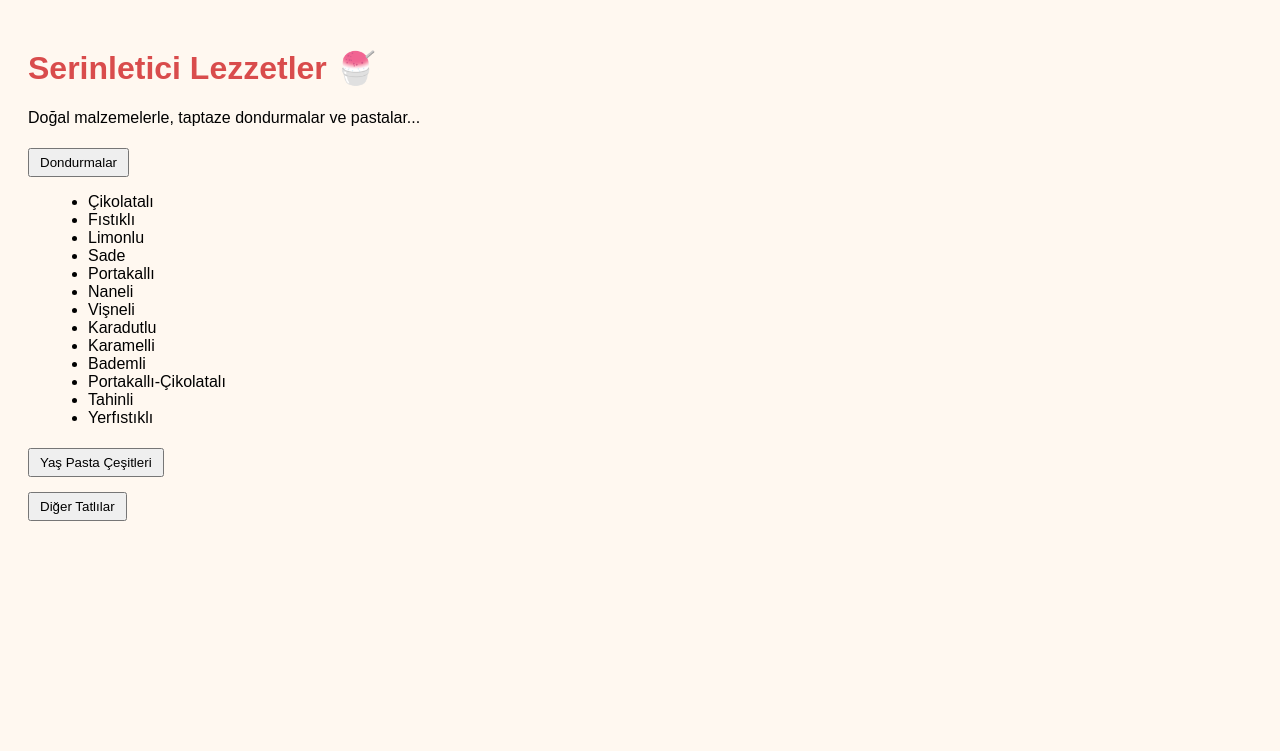
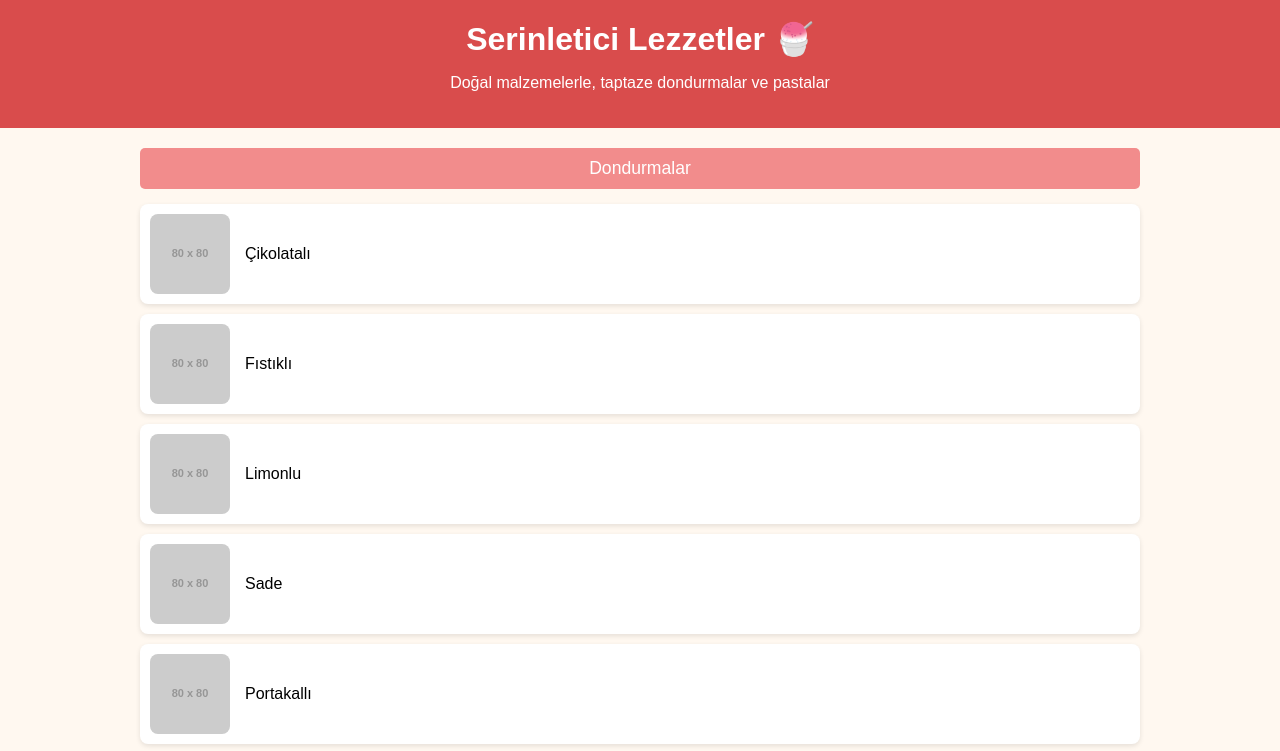
Before and after one commit to efebasar14/TatDondurmaapp, a plain HTML site: page index.html in a window 1280 px wide. Both pictures are taken after a click on the button "Dondurmalar". Shown: the top 751 px of the page. Drawn offline with Linux system fonts and the light colour scheme; placeholder pictures from the web are drawn by us.

Commit message:
Ben zenginim

```diff
--- a/index.html
+++ b/index.html
@@ -3,53 +3,95 @@
 <head>
 <meta charset="UTF-8">
 <meta name="viewport" content="width=device-width, initial-scale=1.0">
-<title>Serinletici Lezzetler</title>
+<title>Serinletici Lezzetler 🍧</title>
 <style>
-  body { font-family: Arial, sans-serif; padding: 20px; background: #fff8f0; }
-  h1 { color: #d94c4c; }
-  .menu-category { margin-bottom: 10px; }
-  .item-list { display: none; margin-left: 20px; }
-  button { padding: 5px 10px; margin-top: 5px; cursor: pointer; }
+  body { font-family: Arial, sans-serif; background: #fff8f0; margin: 0; padding: 0; }
+  header { background: #d94c4c; color: white; padding: 20px; text-align: center; }
+  h1 { margin: 0; font-size: 2em; }
+  .container { padding: 20px; max-width: 1000px; margin: auto; }
+  .menu-category { margin-bottom: 20px; }
+  button {
+    width: 100%;
+    padding: 10px;
+    background: #f28c8c;
+    border: none;
+    color: white;
+    font-size: 1.1em;
+    cursor: pointer;
+    border-radius: 5px;
+    margin-bottom: 5px;
+    transition: background 0.3s;
+  }
+  button:hover { background: #d94c4c; }
+  .item-list { display: none; margin-top: 10px; padding-left: 0; list-style: none; }
+  .item { background: #fff; padding: 10px; margin-bottom: 10px; border-radius: 8px; box-shadow: 0 2px 5px rgba(0,0,0,0.1); display: flex; align-items: center; }
+  .item img { width: 80px; height: 80px; object-fit: cover; border-radius: 8px; margin-right: 15px; }
+  .item div { flex: 1; }
+  a { color: #d94c4c; text-decoration: none; }
+  a:hover { text-decoration: underline; }
+  @media(max-width:600px){
+    .item { flex-direction: column; align-items: flex-start; }
+    .item img { width: 100%; height: auto; margin-bottom: 10px; }
+  }
 </style>
 </head>
 <body>
+
+<header>
   <h1>Serinletici Lezzetler 🍧</h1>
-<p>Doğal malzemelerle, taptaze dondurmalar ve pastalar...</p>
+  <p>Doğal malzemelerle, taptaze dondurmalar ve pastalar</p>
+</header>
 
+<div class="container">
+
+  <!-- Dondurmalar -->
   <div class="menu-category">
     <button onclick="toggleItems('icecream')">Dondurmalar</button>
     <ul id="icecream" class="item-list">
-    <li>Çikolatalı</li>
-    <li>Fıstıklı</li>
-    <li>Limonlu</li>
-    <li>Sade</li>
-    <li>Portakallı</li>
-    <li>Naneli</li>
-    <li>Vişneli</li>
-    <li>Karadutlu</li>
-    <li>Karamelli</li>
-    <li>Bademli</li>
-    <li>Portakallı-Çikolatalı</li>
-    <li>Tahinli</li>
-    <li>Yerfıstıklı</li>
+      <li class="item"><img src="https://via.placeholder.com/80?text=Çikolatalı" alt="Çikolatalı"><div>Çikolatalı</div></li>
+      <li class="item"><img src="https://via.placeholder.com/80?text=Fıstıklı" alt="Fıstıklı"><div>Fıstıklı</div></li>
+      <li class="item"><img src="https://via.placeholder.com/80?text=Limonlu" alt="Limonlu"><div>Limonlu</div></li>
+      <li class="item"><img src="https://via.placeholder.com/80?text=Sade" alt="Sade"><div>Sade</div></li>
+      <li class="item"><img src="https://via.placeholder.com/80?text=Portakallı" alt="Portakallı"><div>Portakallı</div></li>
+      <li class="item"><img src="https://via.placeholder.com/80?text=Naneli" alt="Naneli"><div>Naneli</div></li>
+      <li class="item"><img src="https://via.placeholder.com/80?text=Vişneli" alt="Vişneli"><div>Vişneli</div></li>
+      <li class="item"><img src="https://via.placeholder.com/80?text=Karadutlu" alt="Karadutlu"><div>Karadutlu</div></li>
+      <li class="item"><img src="https://via.placeholder.com/80?text=Karamelli" alt="Karamelli"><div>Karamelli</div></li>
+      <li class="item"><img src="https://via.placeholder.com/80?text=Bademli" alt="Bademli"><div>Bademli</div></li>
+      <li class="item"><img src="https://via.placeholder.com/80?text=Portakallı+Çikolatalı" alt="Portakallı-Çikolatalı"><div>Portakallı-Çikolatalı</div></li>
+      <li class="item"><img src="https://via.placeholder.com/80?text=Tahinli" alt="Tahinli"><div>Tahinli</div></li>
+      <li class="item"><img src="https://via.placeholder.com/80?text=Yerfıstıklı" alt="Yerfıstıklı"><div>Yerfıstıklı</div></li>
     </ul>
   </div>
 
+  <!-- Yaş Pastalar -->
   <div class="menu-category">
     <button onclick="toggleItems('cakes')">Yaş Pasta Çeşitleri</button>
     <ul id="cakes" class="item-list">
-    <li>Çikolatalı-Çilekli</li>
-    <li>Çikolatalı-Muzlu</li>
-    <li>Orman Meyveli</li>
-    <li>Çikolatalı-Frambuazlı</li>
+      <li class="item"><img src="https://via.placeholder.com/80?text=Çikolatalı+Çilekli" alt="Çikolatalı-Çilekli"><div>Çikolatalı-Çilekli (Adet, 3–4 kişilik, 6–8 kişilik, 8–10 kişilik)</div></li>
+      <li class="item"><img src="https://via.placeholder.com/80?text=Çikolatalı+Muzlu" alt="Çikolatalı-Muzlu"><div>Çikolatalı-Muzlu</div></li>
+      <li class="item"><img src="https://via.placeholder.com/80?text=Orman+Meyveli" alt="Orman Meyveli"><div>Orman Meyveli</div></li>
+      <li class="item"><img src="https://via.placeholder.com/80?text=Çikolatalı+Frambuazlı" alt="Çikolatalı-Frambuazlı"><div>Çikolatalı-Frambuazlı</div></li>
     </ul>
   </div>
 
+  <!-- Diğer Tatlılar -->
   <div class="menu-category">
     <button onclick="toggleItems('others')">Diğer Tatlılar</button>
     <ul id="others" class="item-list">
-    <li>Yakında menümüze eklenecek özel tatlılar için bizi takip edin!</li>
+      <li class="item"><div>Yakında menümüze eklenecek özel tatlılar için bizi takip edin!</div></li>
     </ul>
+  </div>
+
+  <!-- İletişim & Adres -->
+  <div class="menu-category">
+    <button onclick="toggleItems('contact')">İletişim & Adres</button>
+    <ul id="contact" class="item-list">
+      <li class="item"><div>Telefon: <a href="tel:+905011235506">0501 123 55 06</a></div></li>
+      <li class="item"><div>Adres: Bağlıca, Mermeroğlu Cd. No:61 D:5B, 06930 Etimesgut/Ankara</div></li>
+    </ul>
+  </div>
+
 </div>
 
 <script>
@@ -58,5 +100,6 @@ function toggleItems(id) {
   list.style.display = list.style.display === 'block' ? 'none' : 'block';
 }
 </script>
+
 </body>
 </html>
```
Lines whose indentation alone changed are shown as unchanged.
